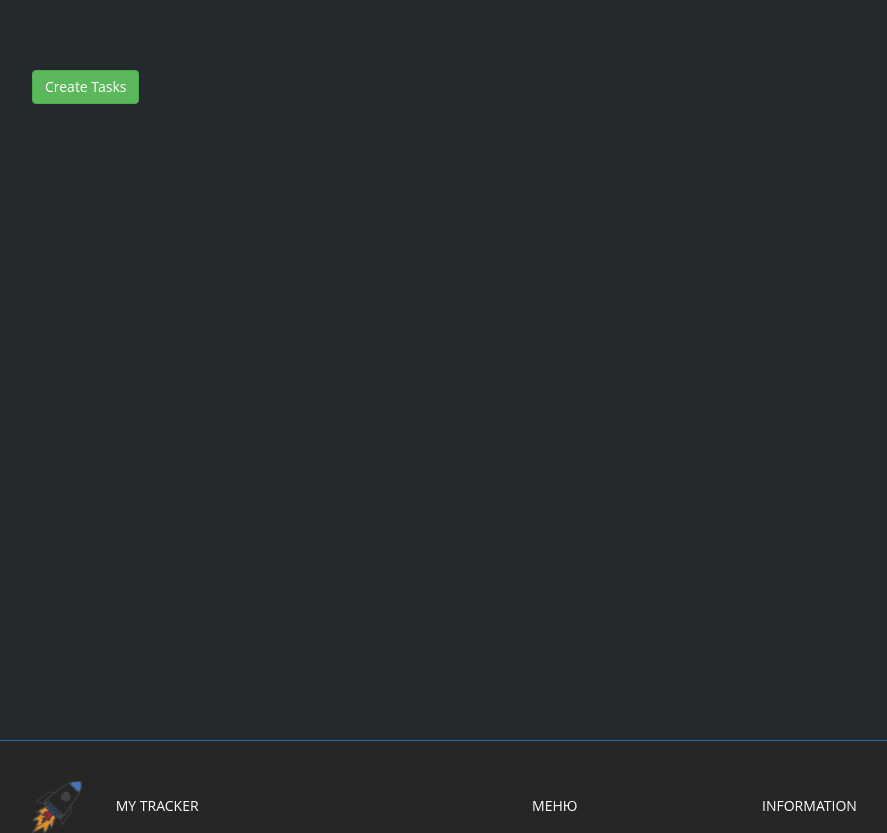
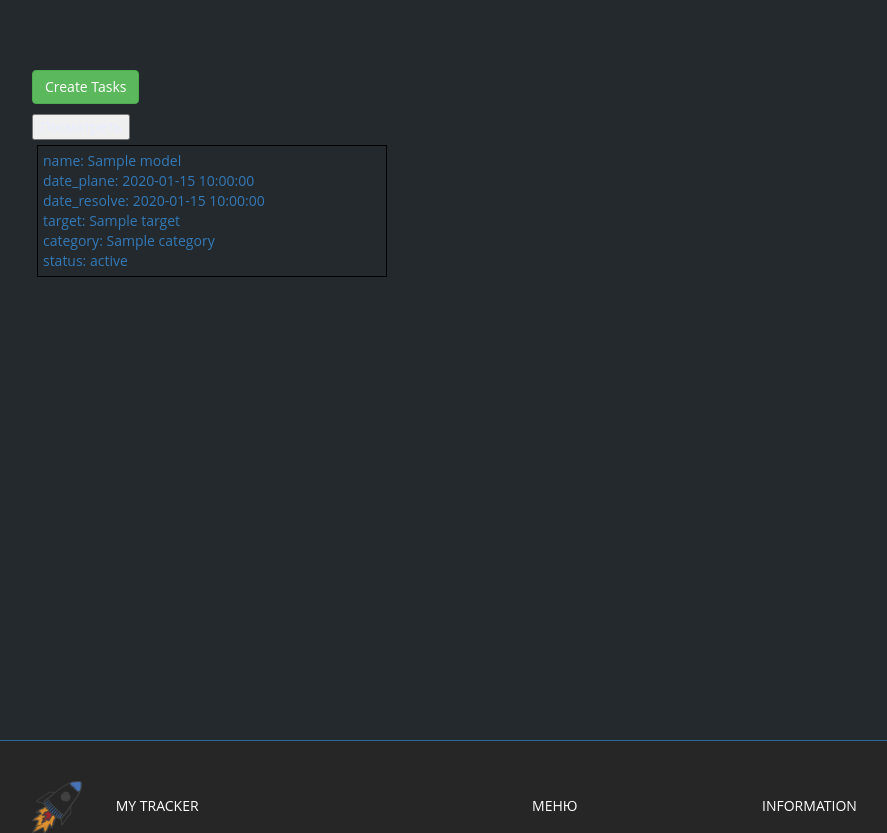
Before and after one commit to the-best-team/Project, a Yii app: template views/tasks/tasks.php in a window 1280 px wide. Shown: the top 833 px of the page, without its empty margins (38-925 px from the left). Run offline with PHP 8.4 and a stand-in for Yii, Linux system fonts and the light colour scheme; the template is opened without the code that fills it: most values are stand-ins (such as "Sample title", 1, 10 or a date in 2020); data that the repository does not hold is empty; some libraries are stand-ins or nearby versions.

Commit message:
Tasks for day, all tasks

```diff
--- a/config/web.php
+++ b/config/web.php
@@ -62,6 +62,7 @@ $config = [
                 'tasks/create' => 'tasks/create',
                 'tasks/delete' => 'tasks/delete',
                 'tasks/day' => 'tasks/day',
+                'tasks/day/<date>' => 'tasks/day',
                 'tasks' => 'tasks/index',
             ],
         ],
--- a/models/search/TasksSearch.php
+++ b/models/search/TasksSearch.php
@@ -2,6 +2,7 @@
 
 namespace app\models\search;
 
+use Yii;
 use yii\base\Model;
 use yii\data\ActiveDataProvider;
 use app\models\tables\Tasks;
@@ -74,6 +75,8 @@ class TasksSearch extends Tasks
             ->andFilterWhere(['like', 'description', $this->description])
             ->andFilterWhere(['like', 'result', $this->result]);
 
+//        $query->andFilterWhere(['user_id' => Yii::$app->user->id]);
+
         return $dataProvider;
     }
 }
--- a/views/layouts/main.php
+++ b/views/layouts/main.php
@@ -40,7 +40,7 @@ AppAsset::register($this);
         ['label' => 'Новая задача', 'url' => ['/tasks/create']],
         ['label' => 'Задачи на день', 'url' => ['/tasks/day']],
         ['label' => 'Все задачи', 'url' => ['/tasks']],
-        ['label' => 'Списки', 'url' => ['#']],
+//        ['label' => 'Списки', 'url' => ['#']],
 
     ];
     if (Yii::$app->user->isGuest) {
--- a/views/tasks/tasks.php
+++ b/views/tasks/tasks.php
@@ -1,3 +1,44 @@
+<script>
+    window.onload = function () {
+        let button = document.getElementById('button');
+        let tasksBlock = document.getElementById('js-show-tasks');
+        button.addEventListener('click', function() {
+            let date = document.getElementById('date').value;
+            let xhr = new XMLHttpRequest();
+            xhr.open('GET', '../../tasks/day/' + date, true);
+
+            xhr.onreadystatechange = function () {
+                if (xhr.readyState !== 4) {
+                    return;
+                };
+                let data = JSON.parse(xhr.responseText);
+                tasksBlock.innerHTML = '';
+
+                if (data.length > 0) {
+                    data.forEach(function (item, i) {
+                        tasksBlock.innerHTML += `<a href="../../tasks/view/${item["id"]}">
+                            <div class="catalog-preview" style="border: 1px #000 solid; margin: 5px; padding:5px; width: 350px">
+                                <div>name: ${item["name"]}</div>
+                                <div>date_plane: ${item["date_plane"]}</div>
+                                <div>date_resolve: ${item["date_resolve"]}</div>
+                                <div>target: ${item["target"]}</div>
+                                <div>category: ${item["category"]}</div>
+                                <div>status: ${item["status"]}</div>
+                            </div>
+                        </a>`;
+                    })
+                } else {
+                    tasksBlock.innerHTML = `Задачи отсутствуют <br/><br/>`;
+                };
+            };
+
+            xhr.send();
+        });
+
+    };
+
+</script>
+
 <?php
 
 use yii\helpers\Html;
@@ -9,22 +50,41 @@ use yii\helpers\Html;
 
 $this->title = 'Tasks';
 $this->params['breadcrumbs'][] = $this->title;
+
 ?>
+
 <div class="tasks-index">
 
     <p>
         <?= Html::a('Create Tasks', ['create'], ['class' => 'btn btn-success']) ?>
     </p>
 
-    <div id="js-show-tasks" ><?
 
-    echo \yii\widgets\ListView::widget([
-        'dataProvider' => $dataProvider,
-        'itemView' => 'single',
-        'viewParams' => [
-            'hideBreadcrumbs' => true,
-        ]
+    <? echo \yii\jui\DatePicker::widget([
+            'name' => 'date',
+            'id' => 'date',
+            'value' => $date,
+            'dateFormat' => 'yyyy-MM-dd',
+            'language' => 'ru'
     ]);
+    ?>
 
-    ?> </div>
+    <input value="Посмотреть" id="button" type="button">
+
+    <div id="js-show-tasks" >
+
+    <?php foreach ($models as $model):?>
+        <a href="../../tasks/view/<?=$model["id"]?>">
+            <div class="catalog-preview" style="border: 1px #000 solid; margin: 5px; padding:5px; width: 350px">
+                <div>name: <?=$model["name"]?></div>
+                <div>date_plane: <?=$model["date_plane"]?></div>
+                <div>date_resolve: <?=$model["date_resolve"]?></div>
+                <div>target: <?=$model["target"]?></div>
+                <div>category: <?=$model["category"]?></div>
+                <div>status: <?=$model["status"]?></div>
+             </div>
+        </a>
+    <?php endforeach;?>
+
+    </div>
 </div>
--- a/views/tasks/view.php
+++ b/views/tasks/view.php
@@ -11,7 +11,6 @@ $this->params['breadcrumbs'][] = ['label' => 'Tasks', 'url' => ['index']];
 $this->params['breadcrumbs'][] = $this->title;
 \yii\web\YiiAsset::register($this);
 
-//var_dump($model); exit;
 ?>
 <div class="tasks-view">
 
```
Also changed, not shown: controllers/TasksController.php (+28 -9 lines), views/tasks/index.php (+16 -9 lines).
